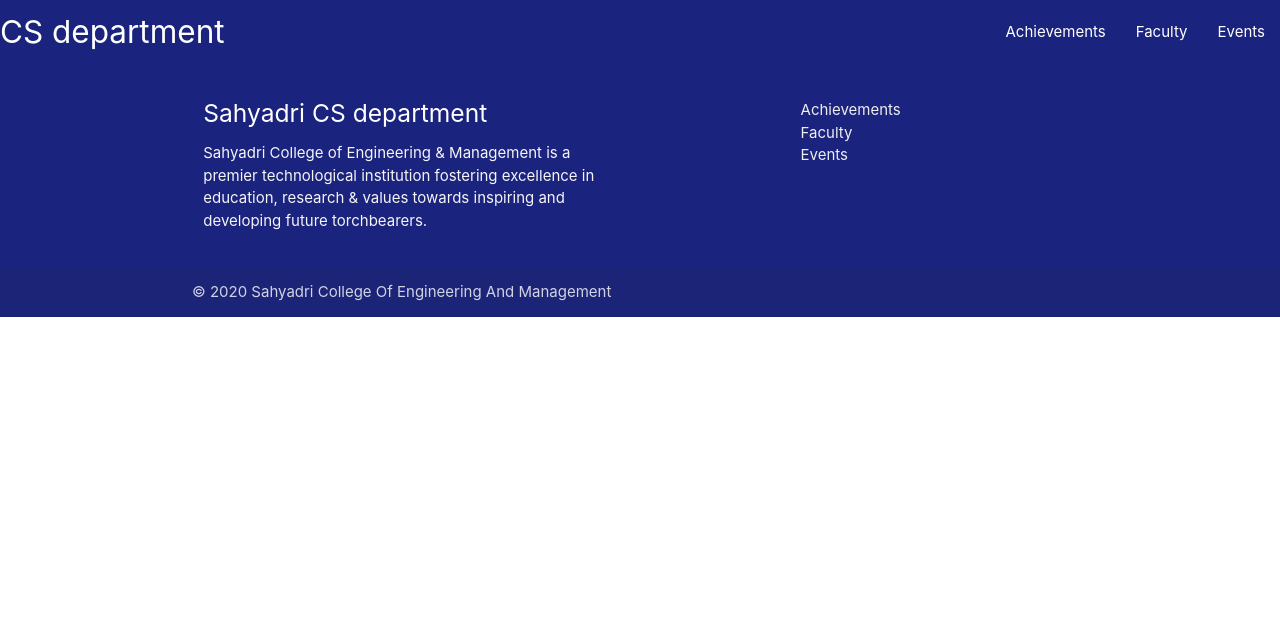
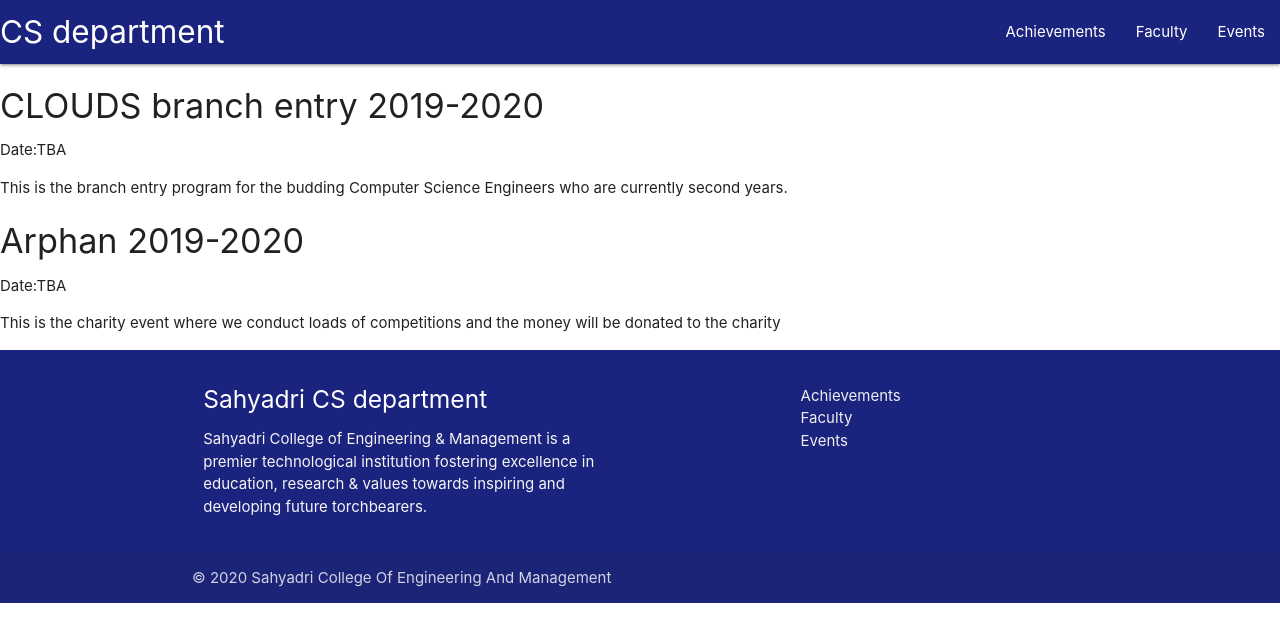
Before and after one commit to shravan1998/cs-department-website, an Angular app in the folder cs-department-website/: page /events in a window 1280 px wide. Before the commit this address led to /. Shown: the top 642 px of the page. Built offline with nearby package versions, Linux system fonts and the light colour scheme.

Commit message:
Events component added

```diff
--- a/cs-department-website/src/app/app-routing.module.ts
+++ b/cs-department-website/src/app/app-routing.module.ts
@@ -2,12 +2,15 @@
 import { Routes, RouterModule } from '@angular/router';
 import {HomeComponent} from './home/home.component';
 import { AchievementsComponent } from './achievements/achievements.component';
+import {EventsComponent} from './events/events.component';
 
 
 const routes: Routes = [{
   path:'',component:HomeComponent
 },{
   path:'achievements',component:AchievementsComponent
+},{
+  path:'events',component:EventsComponent
 }];
 
 @NgModule({
--- a/cs-department-website/src/app/app.component.html
+++ b/cs-department-website/src/app/app.component.html
@@ -6,7 +6,7 @@
       <ul id="nav-mobile" class="right hide-on-med-and-down">
         <li><a routerLink="/achievements">Achievements</a></li>
         <li><a href="#">Faculty</a></li>
-        <li><a href="#">Events</a></li>
+        <li><a routerLink="/events">Events</a></li>
       </ul>
     </div>
   </nav>
--- a/cs-department-website/src/app/events/events.component.html
+++ b/cs-department-website/src/app/events/events.component.html
@@ -1 +1,9 @@
-<p>events works!</p>
+<h4>CLOUDS branch entry 2019-2020</h4>
+<p>Date:TBA</p>
+<p>This is the branch entry program for the budding Computer Science Engineers
+    who are currently second years.
+</p>
+
+<h4>Arphan 2019-2020</h4>
+<p>Date:TBA</p>
+<p>This is the charity event where we conduct loads of competitions and the money will be donated to the charity</p>
```
